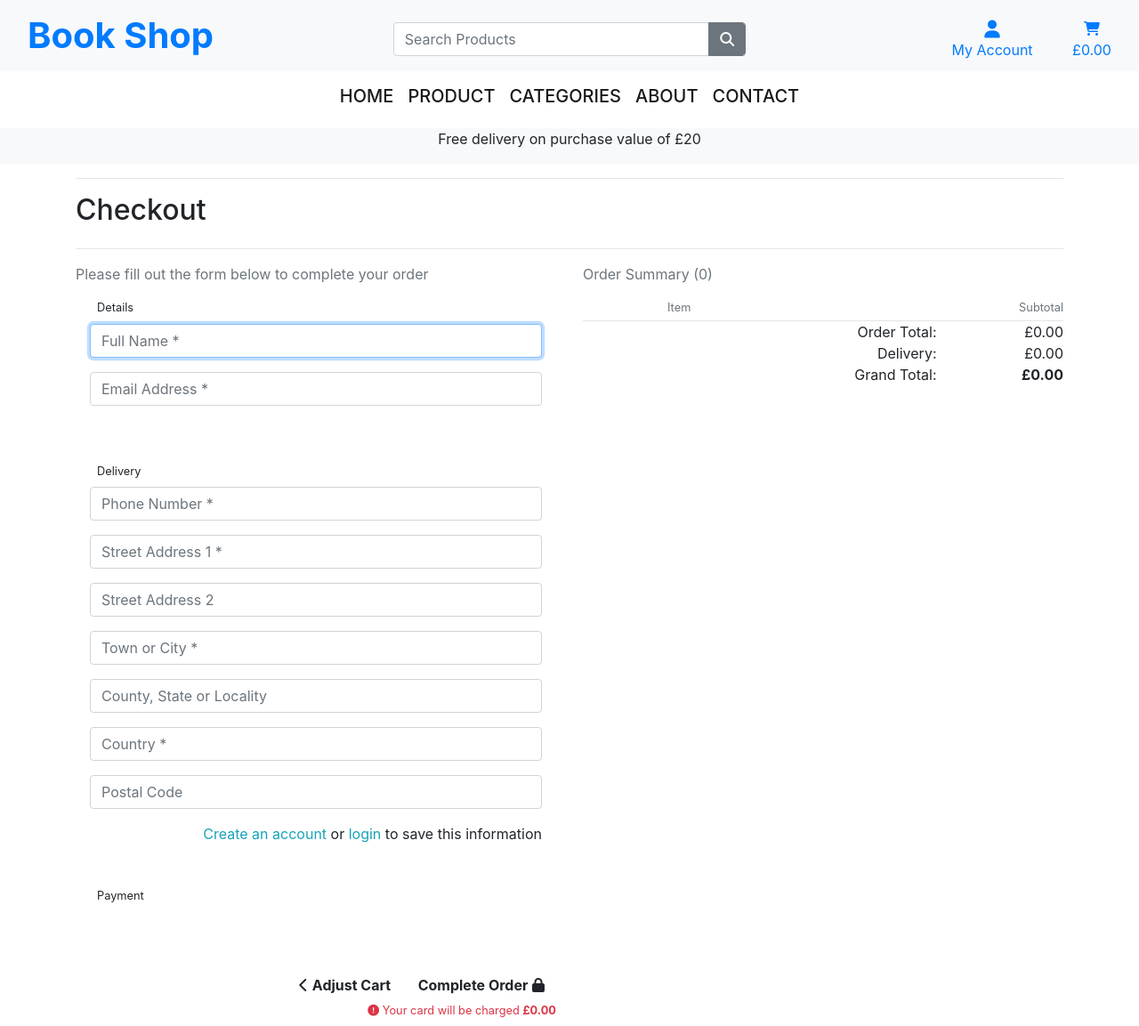
After one commit to msnirmal/BSPP5, a Django app: template checkout/templates/checkout/checkout.html in a window 1280 px wide. The commit adds this page. Shown: the whole page at 89% size. Run offline with Django 3.2, Linux system fonts and the light colour scheme; the template is opened without the code that fills it: values that come from a table or form of the project are taken from there, others are empty; some libraries are stand-ins or nearby versions.

Commit message:
Add checkout views and templates

```diff
--- a/bookshop/urls.py
+++ b/bookshop/urls.py
@@ -24,4 +24,5 @@ urlpatterns = [
     path('', include('home.urls')),
     path('products/', include('products.urls')),
     path('cart/', include('cart.urls')),
+    path('checkout/', include('checkout.urls')),
 ] + static(settings.MEDIA_URL, document_root=settings.MEDIA_ROOT)
--- a/cart/templates/cart/cart.html
+++ b/cart/templates/cart/cart.html
@@ -74,7 +74,7 @@
                                     </span>
                                     <span class="text-uppercase">Continue Shopping</span>
                                 </a>
-                                <a href="#" class="btn btn-black rounded-0 btn-lg">
+                                <a href="{% url 'checkout' %}" class="btn btn-black rounded-0 btn-lg">
                                     <span class="text-uppercase">Checkout</span>
                                     <span class="icon">
                                         <i class="fas fa-lock"></i>
--- /dev/null
+++ b/checkout/templates/checkout/checkout.html
@@ -0,0 +1,138 @@
+{% extends "base.html" %}
+{% load static %}
+{% load cart_tools %}
+
+{% block extra_css %}
+    <link rel="stylesheet" href="{% static 'checkout/css/checkout.css' %}">
+{% endblock %}
+
+{% block page_header %}
+    <div class="container header-container">
+        <div class="row">
+            <div class="col"></div>
+        </div>
+    </div>
+{% endblock %}
+
+{% block content %}
+    <div class="overlay"></div>
+    <div class="container">
+        <div class="row">
+            <div class="col">
+                <hr>
+                <h2 class="logo-font mb-4">Checkout</h2>
+                <hr>
+            </div>
+        </div>
+
+        <div class="row">
+            <div class="col-12 col-lg-6 order-lg-last mb-5">
+                <p class="text-muted">Order Summary ({{ product_count }})</p>
+                <div class="row">
+                    <div class="col-7 offset-2">
+                        <p class="mb-1 mt-0 small text-muted">Item</p>
+                    </div>
+                    <div class="col-3 text-right">
+                        <p class="mb-1 mt-0 small text-muted">Subtotal</p>
+                    </div>
+                </div>
+                {% for item in cart_items %}
+                    <div class="row">
+                        <div class="col-2 mb-1">
+                            <a href="{% url 'product_detail' item.product.id %}">
+                                {% if item.product.image %}
+                                    <img class="w-100" src="{{ item.product.image.url }}" alt="{{ product.name }}">
+                                {% else %}
+                                    <img class="w-100" src="{{ MEDIA_URL }}noimage.png" alt="{{ product.name }}">
+                                {% endif %}
+                            </a>
+                        </div>
+                        <div class="col-7">
+                            <p class="my-0"><strong>{{ item.product.name }}</strong></p>
+                            <p class="my-0 small text-muted">Qty: {{ item.quantity }}</p>
+                        </div>
+                        <div class="col-3 text-right">
+                            <p class="my-0 small text-muted">£{{ item.product.price | calc_subtotal:item.quantity }}</p>
+                        </div>
+                    </div>
+                {% endfor %}
+                <hr class="my-0">
+                <div class="row text-black text-right">
+                    <div class="col-7 offset-2">
+                        <p class="my-0">Order Total:</p>
+                        <p class="my-0">Delivery:</p>
+                        <p class="my-0">Grand Total:</p>
+                    </div>
+                    <div class="col-3">
+                        <p class="my-0">£{{ total | floatformat:2 }}</p>
+                        <p class="my-0">£{{ delivery | floatformat:2 }}</p>
+                        <p class="my-0"><strong>£{{ grand_total | floatformat:2 }}</strong></p>
+                    </div>
+                </div>
+            </div>
+            <div class="col-12 col-lg-6">
+                <p class="text-muted">Please fill out the form below to complete your order</p>
+                <form action="{% url 'checkout' %}" method="POST" id="payment-form">
+                    {% csrf_token %}
+                    <fieldset class="rounded px-3 mb-5">
+                        <legend class="fieldset-label small text-black px-2 w-auto">Details</legend>
+                        {{ order_form.full_name | as_crispy_field }}
+                        {{ order_form.email | as_crispy_field }}
+                    </fieldset>
+                    <fieldset class="rounded px-3 mb-5">
+                        <legend class="fieldset-label small text-black px-2 w-auto">Delivery</legend>
+                        {{ order_form.phone_number | as_crispy_field }}
+                        {{ order_form.street_address1 | as_crispy_field }}
+                        {{ order_form.street_address2 | as_crispy_field }}
+                        {{ order_form.town_or_city | as_crispy_field }}
+                        {{ order_form.county | as_crispy_field }}
+                        {{ order_form.country | as_crispy_field }}
+                        {{ order_form.postcode | as_crispy_field }}
+                        <div class="form-check form-check-inline float-right mr-0">
+							{% if user.is_authenticated %}
+								<label class="form-check-label" for="id-save-info">Save this delivery information to my profile</label>
+                                <input class="form-check-input ml-2 mr-0" type="checkbox" id="id-save-info" name="save-info" checked>
+							{% else %}
+								<label class="form-check-label" for="id-save-info">
+                                    <a class="text-info" href="{% url 'account_signup' %}">Create an account</a> or
+                                    <a class="text-info" href="{% url 'account_login' %}">login</a> to save this information
+                                </label>
+							{% endif %}
+						</div>
+                    </fieldset>
+                    <fieldset class="px-3">
+                        <legend class="fieldset-label small text-black px-2 w-auto">Payment</legend>
+                        <!-- A Stripe card element will go here -->
+                        <div class="mb-3" id="card-element"></div>
+                        <!-- Used to display form errors -->
+                        <div class="mb-3 text-danger" id="card-errors" role="alert"></div>
+                    </fieldset>
+
+                    <div class="submit-button text-right mt-5 mb-2">
+						<a href="{% url 'view_cart' %}" class="btn btn-outline-black rounded-0">
+							<span class="icon">
+								<i class="fas fa-chevron-left"></i>
+							</span>
+							<span class="font-weight-bold">Adjust Cart</span>
+						</a>
+						<button id="submit-button" class="btn btn-black rounded-0">
+                            <span class="font-weight-bold">Complete Order</span>
+							<span class="icon">
+								<i class="fas fa-lock"></i>
+							</span>
+                        </button>
+						<p class="small text-danger my-0">
+							<span class="icon">
+								<i class="fas fa-exclamation-circle"></i>
+							</span>
+							<span>Your card will be charged <strong>£{{ grand_total|floatformat:2 }}</strong></span>
+						</p>
+					</div>
+                </form>
+            </div>
+        </div>
+    </div>
+{% endblock %}
+
+{% block postloadjs %}
+{% endblock %}
--- /dev/null
+++ b/checkout/urls.py
@@ -0,0 +1,6 @@
+from django.urls import path
+from . import views
+
+urlpatterns = [
+    path('', views.checkout, name='checkout'),
+]
--- a/requirements.txt
+++ b/requirements.txt
@@ -1,6 +1,7 @@
 asgiref==3.8.1
 Django==3.2.25
 django-allauth==0.63.3
+django-crispy-forms==1.14.0
 pillow==10.3.0
 pytz==2024.1
 sqlparse==0.5.0
```
Also changed, not shown: bookshop/settings.py (+11 -2 lines), checkout/signals.py (+7 -0 lines), checkout/views.py (+17 -1 lines), db.sqlite3.
